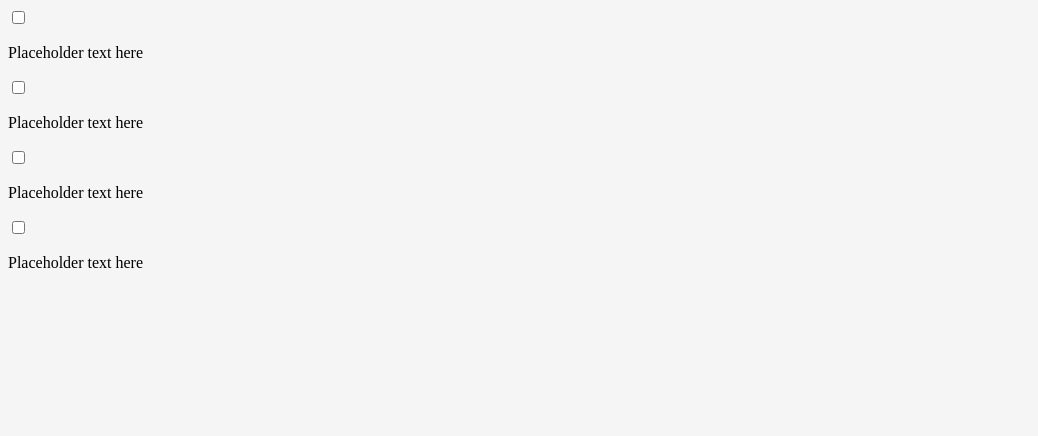
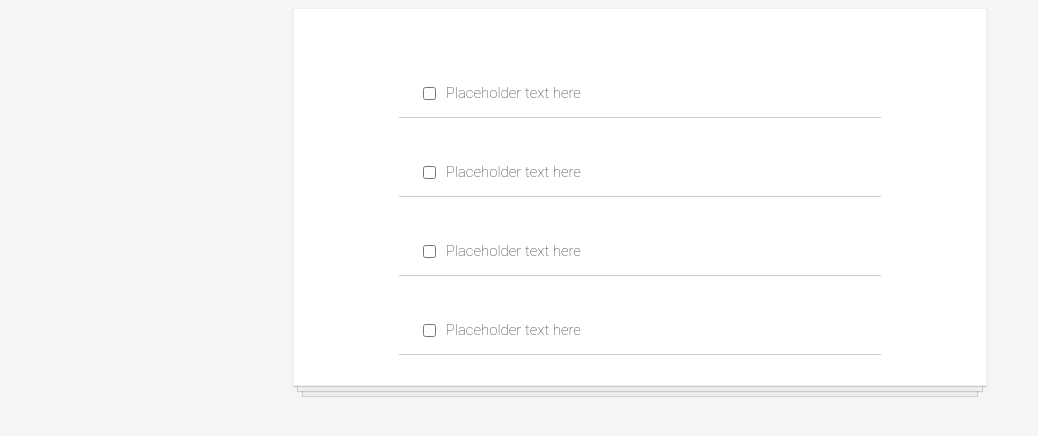
Before and after one commit to oliver-gomes/v-school-react, a React (Create React App) app: page / in a window 1280 px wide. Shown: the top 436 px of the page, without its empty margins (0-1038 px from the left). Built offline with nearby package versions, Linux system fonts and the light colour scheme.

Commit message:
TodoItem implement

```diff
--- a/src/App.js
+++ b/src/App.js
@@ -1,19 +1,13 @@
 import React from "react";
+import TodoItem from "./TodoItem";
 
 function App() {
   return (
-    <div>
-      <input type="checkbox" />
-      <p>Placeholder text here</p>
-
-      <input type="checkbox" />
-      <p>Placeholder text here</p>
-
-      <input type="checkbox" />
-      <p>Placeholder text here</p>
-
-      <input type="checkbox" />
-      <p>Placeholder text here</p>
+    <div className="todo-list">
+      <TodoItem />
+      <TodoItem />
+      <TodoItem />
+      <TodoItem />
     </div>
   );
 }
```
